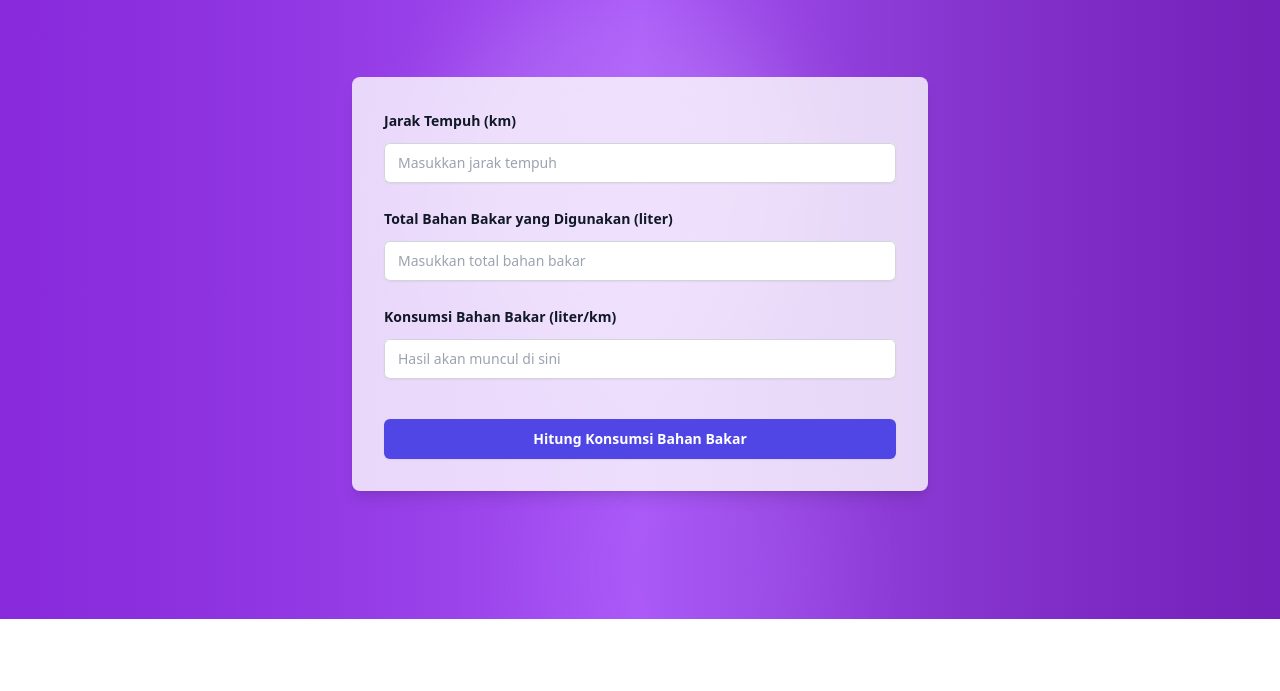
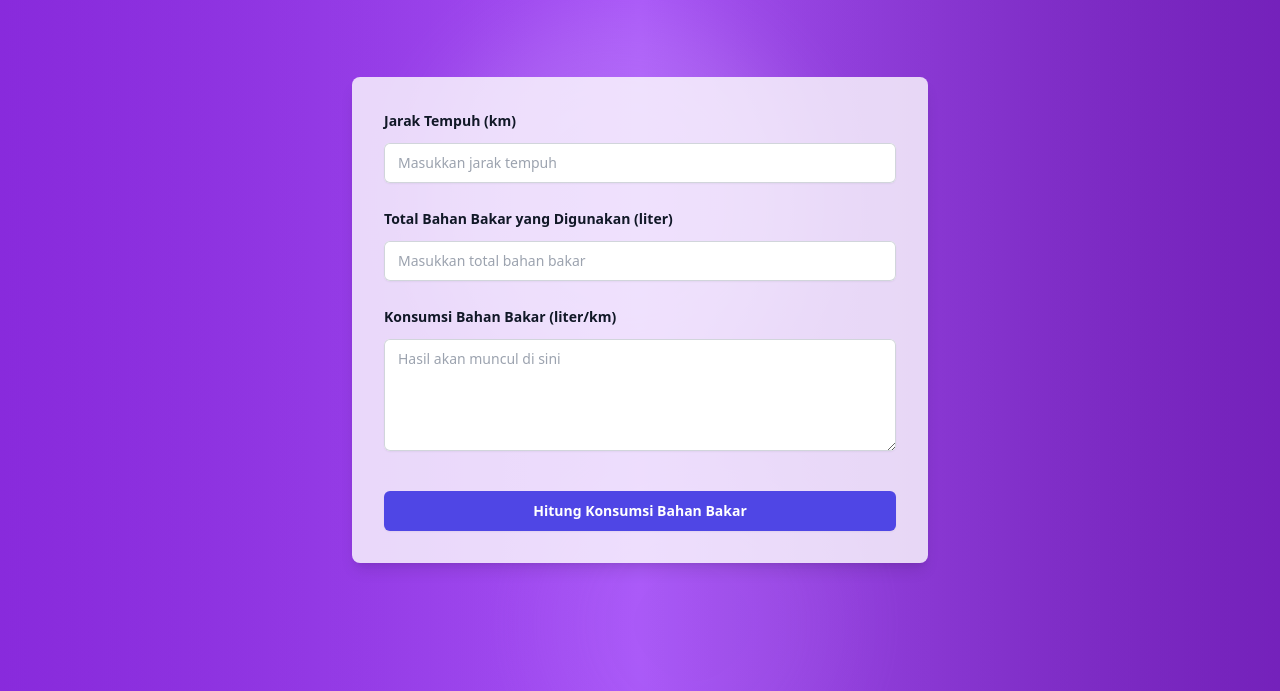
Before and after one commit to Rafa-Arfiansyah/fuel-tracker, a website: page index.html in a window 1280 px wide. Shown: the part 219-910 px from the top of the page. Before the commit the page ends 838 px from the top, so only its background shows below. Drawn offline with Linux system fonts and the light colour scheme.

Commit message:
Update index.html

```diff
--- a/index.html
+++ b/index.html
@@ -34,7 +34,7 @@
             <div class="sm:col-span-2">
               <label for="result" class="block font-semibold text-gray-900 text-sm/6">Konsumsi Bahan Bakar (liter/km)</label>
               <div class="mt-2.5">
-                <input id="result" rows="4" readonly class="block w-full rounded-md border-0 px-3.5 py-2 text-gray-900 shadow-sm ring-1 ring-inset ring-gray-300 placeholder:text-gray-400 focus:ring-2 focus:ring-inset focus:ring-indigo-600 sm:text-sm/6" placeholder="Hasil akan muncul di sini"></input>
+                <textarea id="result" rows="4" readonly class="block w-full rounded-md border-0 px-3.5 py-2 text-gray-900 shadow-sm ring-1 ring-inset ring-gray-300 placeholder:text-gray-400 focus:ring-2 focus:ring-inset focus:ring-indigo-600 sm:text-sm/6" placeholder="Hasil akan muncul di sini"></textarea>
               </div>
             </div>
           </div>
```
